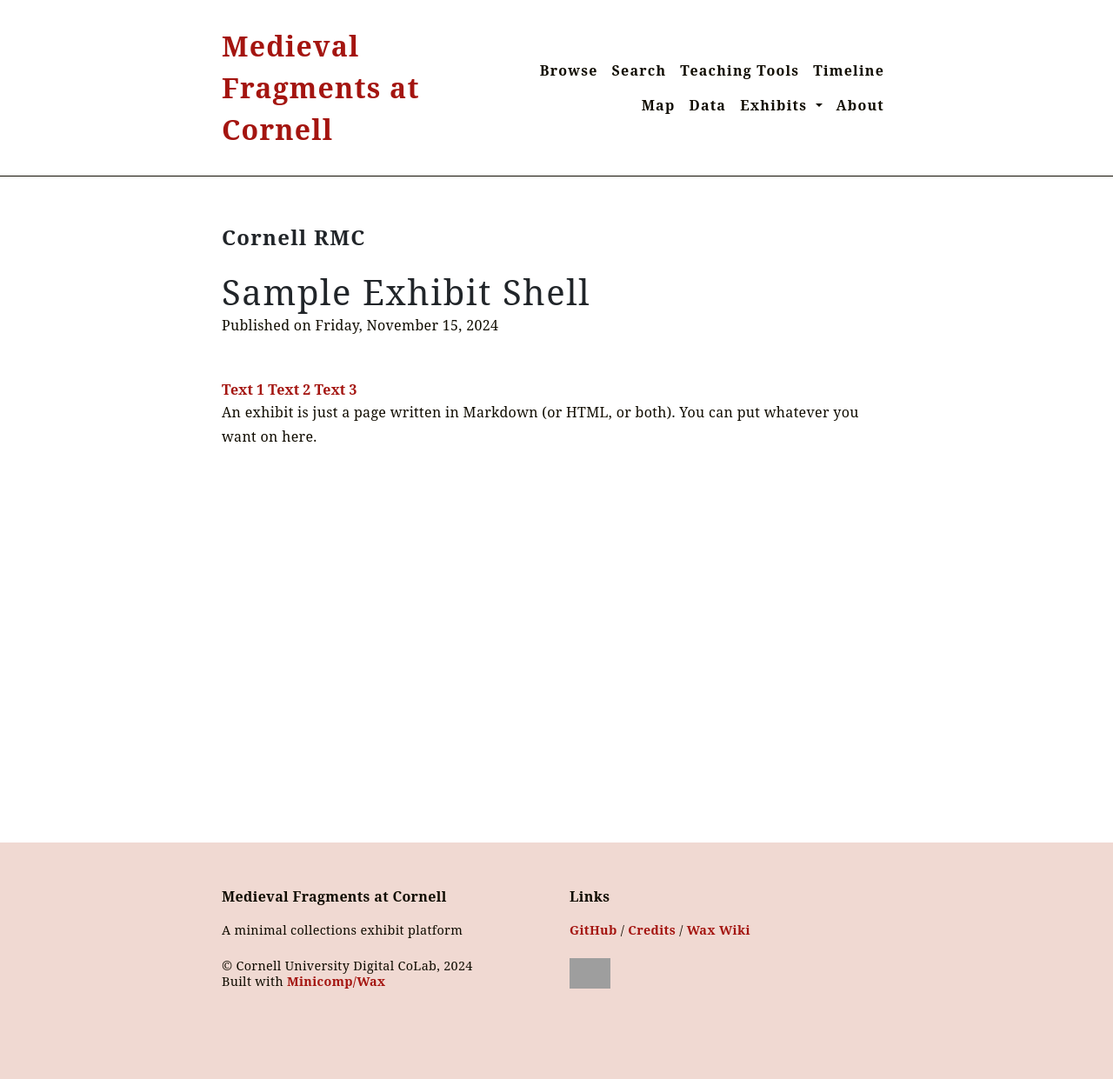
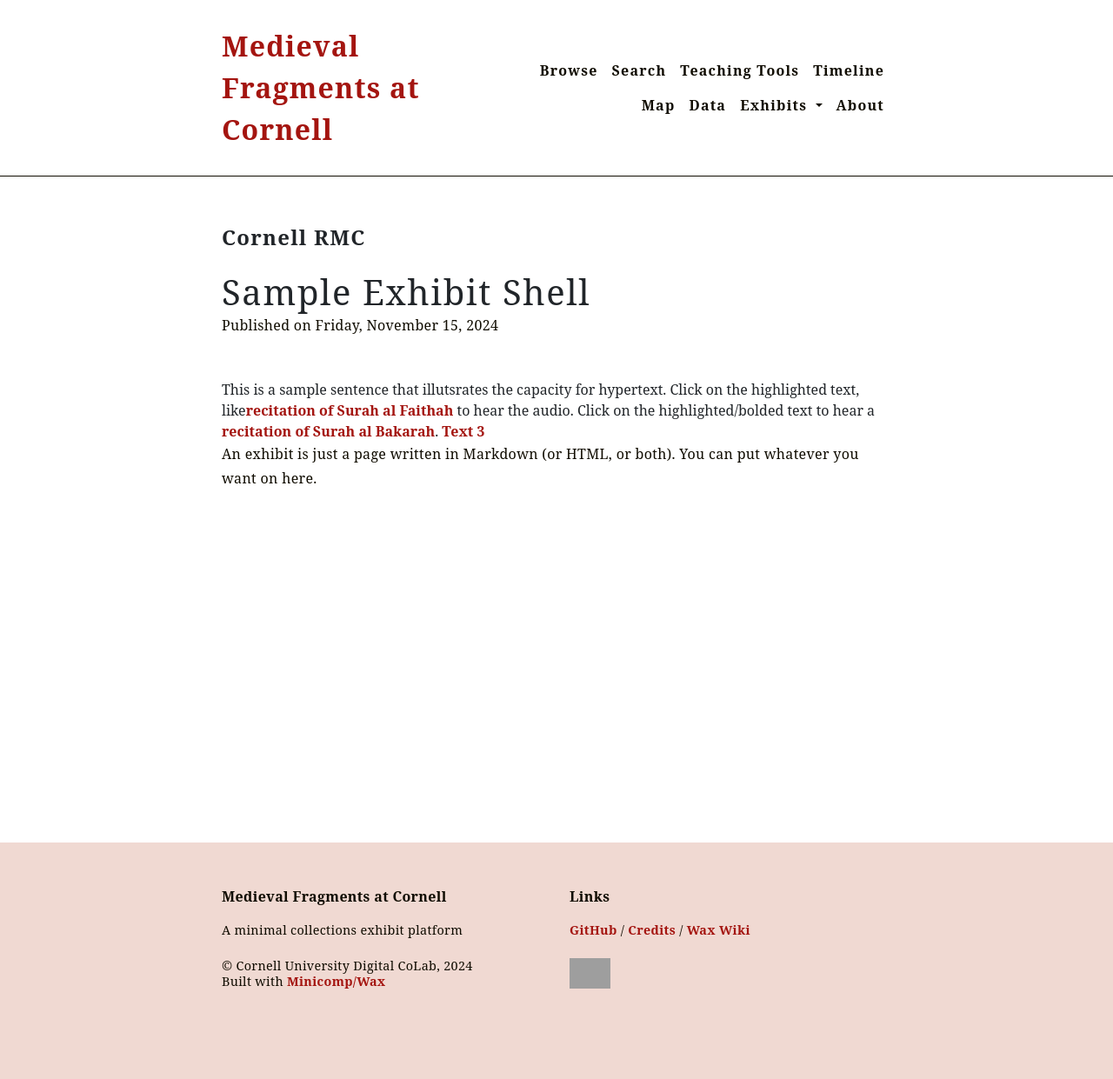
Before and after one commit to kam535/medieval-fragments, a Jekyll site: the page built from _exhibits/c.md, in a window 1280 px wide. Shown: the whole page at 87% size. Built offline with Jekyll 4.4.1, drawn with Linux system fonts in a browser that asks for light colours; some web fonts are replaced.

Commit message:
Update c.md

```diff
--- a/_exhibits/c.md
+++ b/_exhibits/c.md
@@ -12,8 +12,8 @@
   </head>
   <body>
 
-  <a href="#" data-audio-src="https://download.quranicaudio.com/quran/abdullaah_3awwaad_al-juhaynee/001.mp3">Text 1</a>
-  <a href="#" data-audio-src="file2.mp3">Text 2</a>
+  This is a sample sentence that illutsrates the capacity for hypertext. Click on the highlighted text, like<a href="#" data-audio-src="https://download.quranicaudio.com/quran/abdullaah_3awwaad_al-juhaynee/001.mp3">recitation of Surah al Faithah</a> to hear the audio.
+  Click on the highlighted/bolded text to hear a <a href="#" data-audio-src="https://download.quranicaudio.com/quran/abdullaah_3awwaad_al-juhaynee/002.mp3">recitation of Surah al Bakarah</a>.
   <a href="#" data-audio-src="file3.mp3">Text 3</a>
 
   <script>
```
